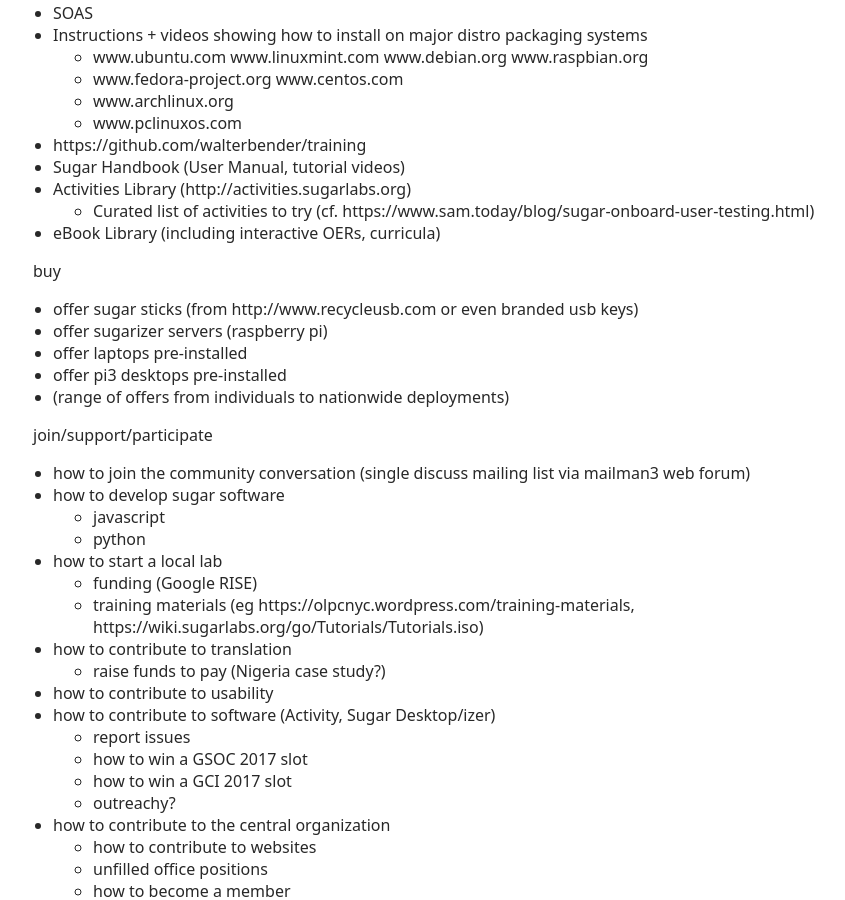
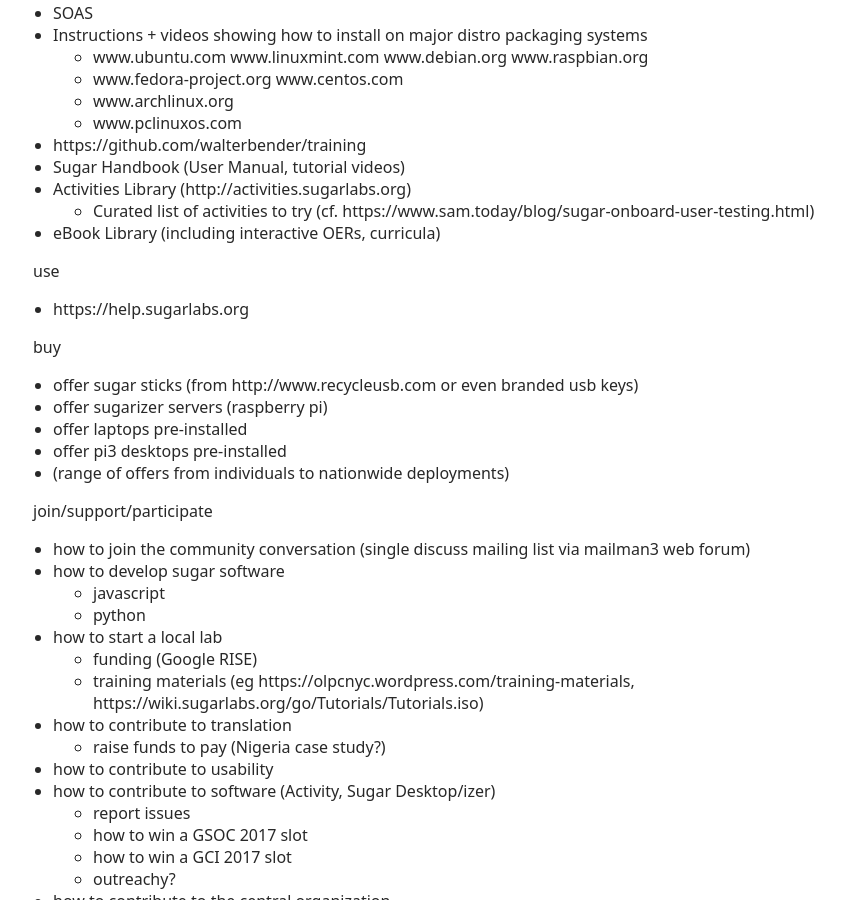
Before and after one commit to sugarlabs/www, a Jekyll site: the page built from STRUCTURE.md, in a window 1280 px wide and 900 px high, scrolled down 2510 px. Shown: the whole window, without its empty margins (207-1052 px from the left). Built offline with Jekyll 4.4.1, drawn with Linux system fonts in a browser that asks for light colours; a script that is not in the unit is left out.

Commit message:
Update STRUCTURE.md
Add usage section (similar to help.sl.o)

```diff
--- a/STRUCTURE.md
+++ b/STRUCTURE.md
@@ -104,6 +104,9 @@
    * Curated list of activities to try (cf. https://www.sam.today/blog/sugar-onboard-user-testing.html)
 * eBook Library (including interactive OERs, curricula)
 
+use
+* <https://help.sugarlabs.org>
+
 buy
 * offer sugar sticks (from http://www.recycleusb.com or even branded usb keys)
 * offer sugarizer servers (raspberry pi)
```
